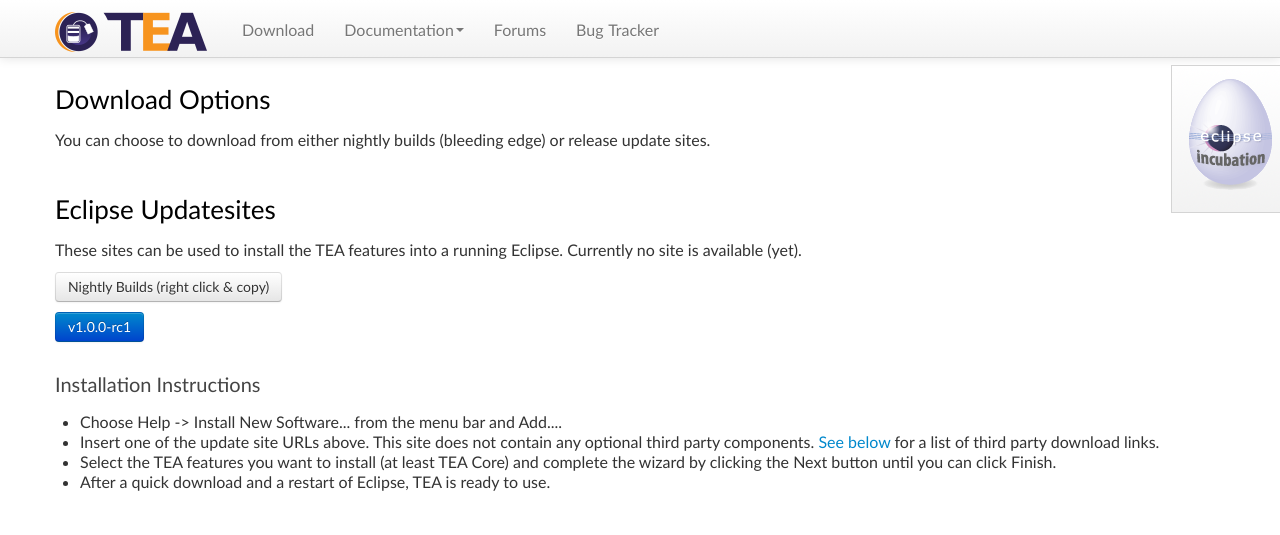
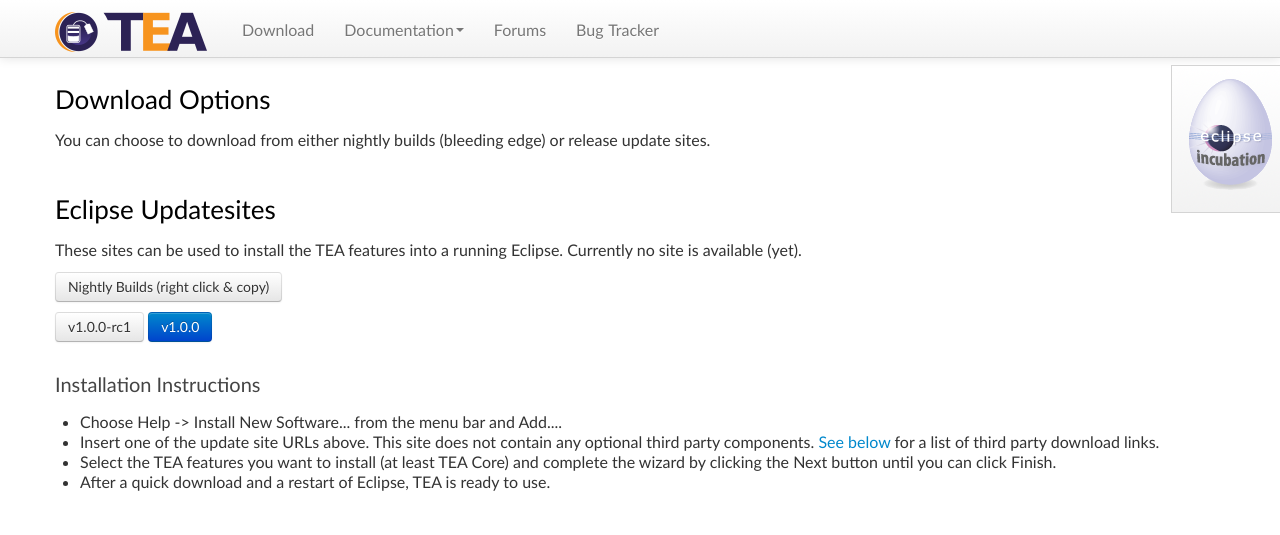
Before and after one commit to eclipse-tea/tea-website, a PHP site: page /download.php in a window 1280 px wide. Shown: the top 535 px of the page. Run offline with PHP 8.4, Linux system fonts and the light colour scheme.

Commit message:
Update for 1.0.0 release
Change-Id: I75ebabb2a0bc14c3b232ee345a56e139e22edc72

```diff
--- a/download.php
+++ b/download.php
@@ -21,7 +21,8 @@
 				<p>These sites can be used to install the TEA features into a running Eclipse. Currently no site is available (yet).</p>
 				<p><a href="http://download.eclipse.org/tea/nightly" class="has-popover btn btn-secondary btn-medium">Nightly Builds (right click &amp; copy)</a></p>
 				<p>
-					<a href="http://download.eclipse.org/tea/1.0.0-rc1" class="has-popover btn btn-primary btn-medium">v1.0.0-rc1</a>
+					<a href="http://download.eclipse.org/tea/1.0.0-rc1" class="has-popover btn btn-medium">v1.0.0-rc1</a>
+					<a href="http://download.eclipse.org/tea/1.0.0" class="has-popover btn btn-primary btn-medium">v1.0.0</a>
 				</p>
 				<h3>Installation Instructions</h3>
 				<ul>
```
